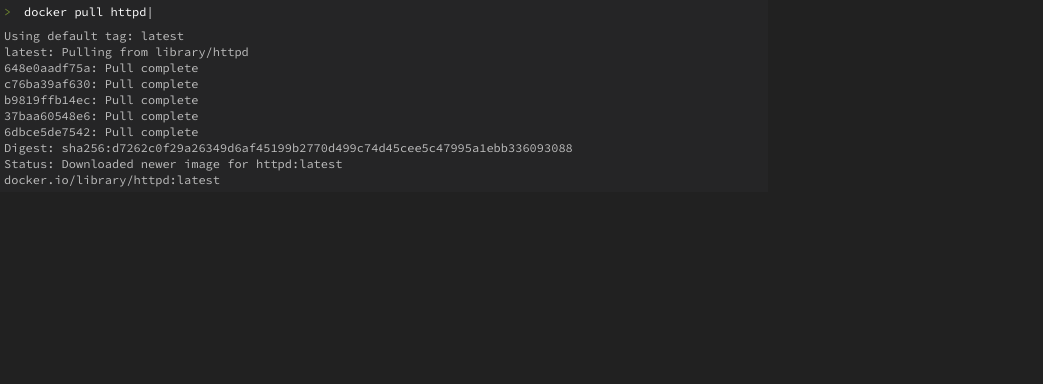
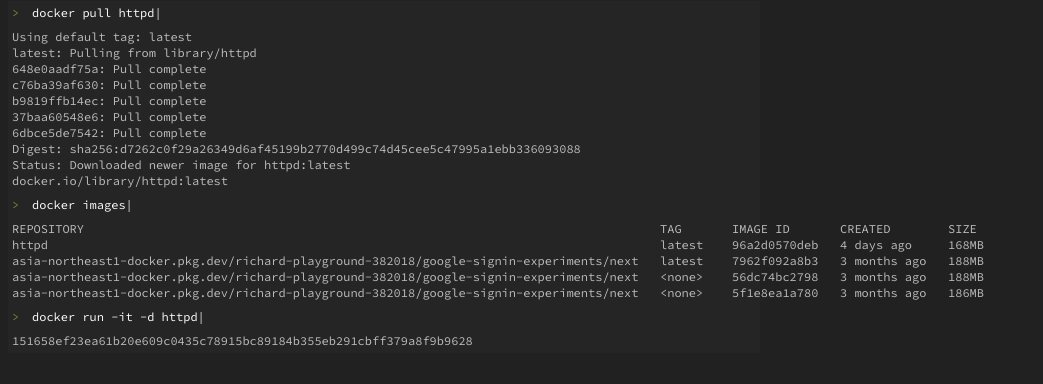
Before and after one commit to richardimaoka/next-sandbox, a Next.js app in the folder next/: page / in a window 1280 px wide. Shown: the top 384 px of the page, without its empty margins (0-1043 px from the left). Built offline with nearby package versions, Linux system fonts and the light colour scheme.

Commit message:
terminal contents

```diff
--- a/next/components/terminal/TerminalColumn.tsx
+++ b/next/components/terminal/TerminalColumn.tsx
@@ -1,14 +1,9 @@
 import { css } from "@emotion/react";
-import { TerminalCommand } from "./TerminalCommand";
-import { TerminalOutput } from "./TerminalOutput";
-
-export interface Element {
-  text: string;
-  kind: "command" | "output";
-}
+import { TerminalContents } from "./TerminalContents";
+import { TerminalElement } from "./TerminalElement";
 
 interface TerminalColumnProps {
-  elements: Element[];
+  elements: TerminalElement[];
   fold?: boolean;
 }
 
@@ -19,25 +14,7 @@ export const TerminalColumn = ({ elements, fold }: TerminalColumnProps) => {
         width: 768px;
       `}
     >
-      {elements.map((element, index) => {
-        if (element.kind === "command") {
-          return (
-            <TerminalCommand
-              key={index}
-              command={element.text}
-              fold={fold ? true : false}
-            />
-          );
-        } else {
-          return (
-            <TerminalOutput
-              key={index}
-              output={element.text}
-              fold={fold ? true : false}
-            />
-          );
-        }
-      })}
+      <TerminalContents elements={elements} fold={fold} />
     </div>
   );
 };
--- /dev/null
+++ b/next/components/terminal/TerminalContents.tsx
@@ -0,0 +1,41 @@
+import { css } from "@emotion/react";
+import { TerminalCommand } from "./TerminalCommand";
+import { TerminalOutput } from "./TerminalOutput";
+import { TerminalElement } from "./TerminalElement";
+
+interface TerminalContentsProps {
+  elements: TerminalElement[];
+  fold?: boolean;
+}
+
+export const TerminalContents = ({ elements, fold }: TerminalContentsProps) => {
+  return (
+    <div
+      css={css`
+        display: flex;
+        flex-direction: column;
+        padding: 1px 8px;
+      `}
+    >
+      {elements.map((element, index) => {
+        if (element.kind === "command") {
+          return (
+            <TerminalCommand
+              key={index}
+              command={element.text}
+              fold={fold ? true : false}
+            />
+          );
+        } else {
+          return (
+            <TerminalOutput
+              key={index}
+              output={element.text}
+              fold={fold ? true : false}
+            />
+          );
+        }
+      })}
+    </div>
+  );
+};
--- /dev/null
+++ b/next/components/terminal/TerminalElement.ts
@@ -0,0 +1,4 @@
+export interface TerminalElement {
+  text: string;
+  kind: "command" | "output";
+}
--- a/next/pages/index.tsx
+++ b/next/pages/index.tsx
@@ -17,6 +17,20 @@ Digest: sha256:d7262c0f29a26349d6af45199b2770d499c74d45cee5c47995a1ebb336093088
 Status: Downloaded newer image for httpd:latest
 docker.io/library/httpd:latest`,
     },
+    { kind: "command", text: "docker images" },
+    {
+      kind: "output",
+      text: `REPOSITORY                                                                                TAG       IMAGE ID       CREATED        SIZE
+httpd                                                                                     latest    96a2d0570deb   4 days ago     168MB
+asia-northeast1-docker.pkg.dev/richard-playground-382018/google-signin-experiments/next   latest    7962f092a8b3   3 months ago   188MB
+asia-northeast1-docker.pkg.dev/richard-playground-382018/google-signin-experiments/next   <none>    56dc74bc2798   3 months ago   188MB
+asia-northeast1-docker.pkg.dev/richard-playground-382018/google-signin-experiments/next   <none>    5f1e8ea1a780   3 months ago   186MB`,
+    },
+    { kind: "command", text: "docker run -it -d httpd" },
+    {
+      kind: "output",
+      text: `151658ef23ea61b20e609c0435c78915bc89184b355eb291cbff379a8f9b9628`,
+    },
   ];
 
   return <TerminalColumn elements={data} />;
```
